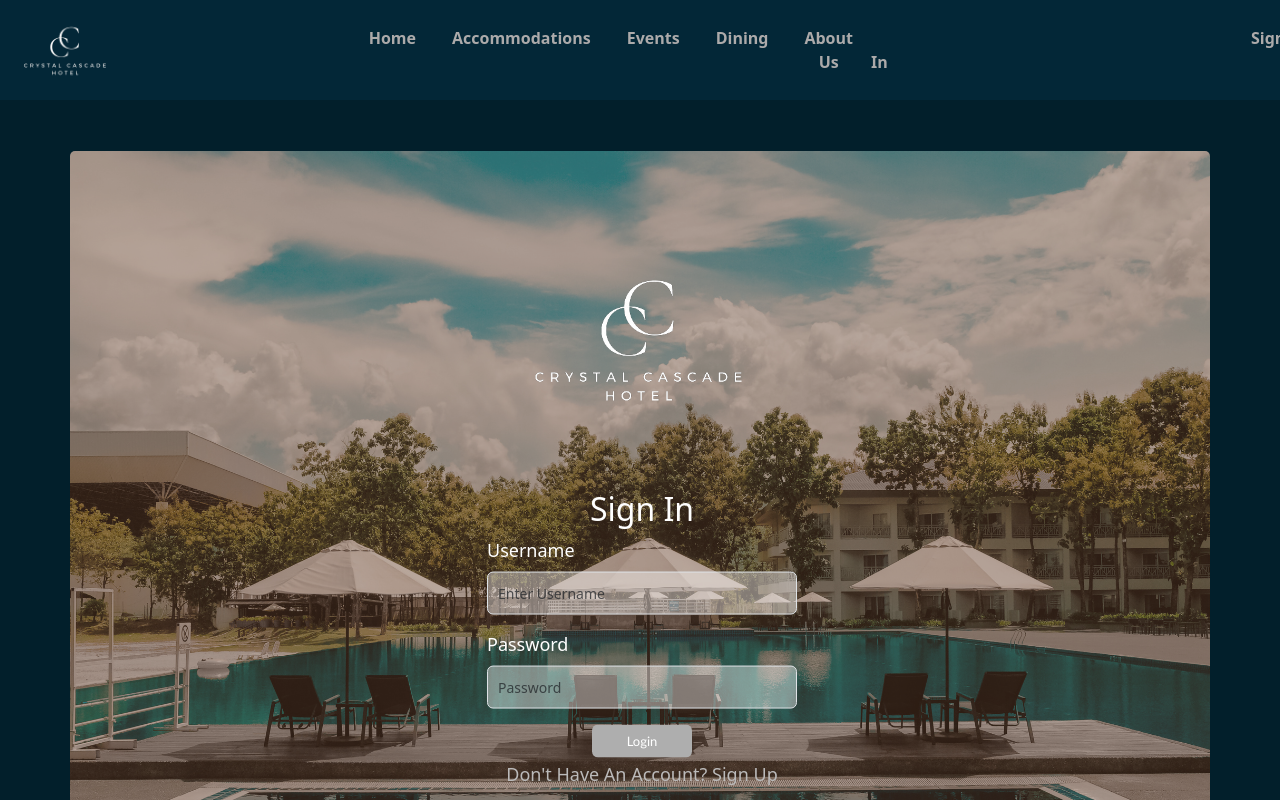
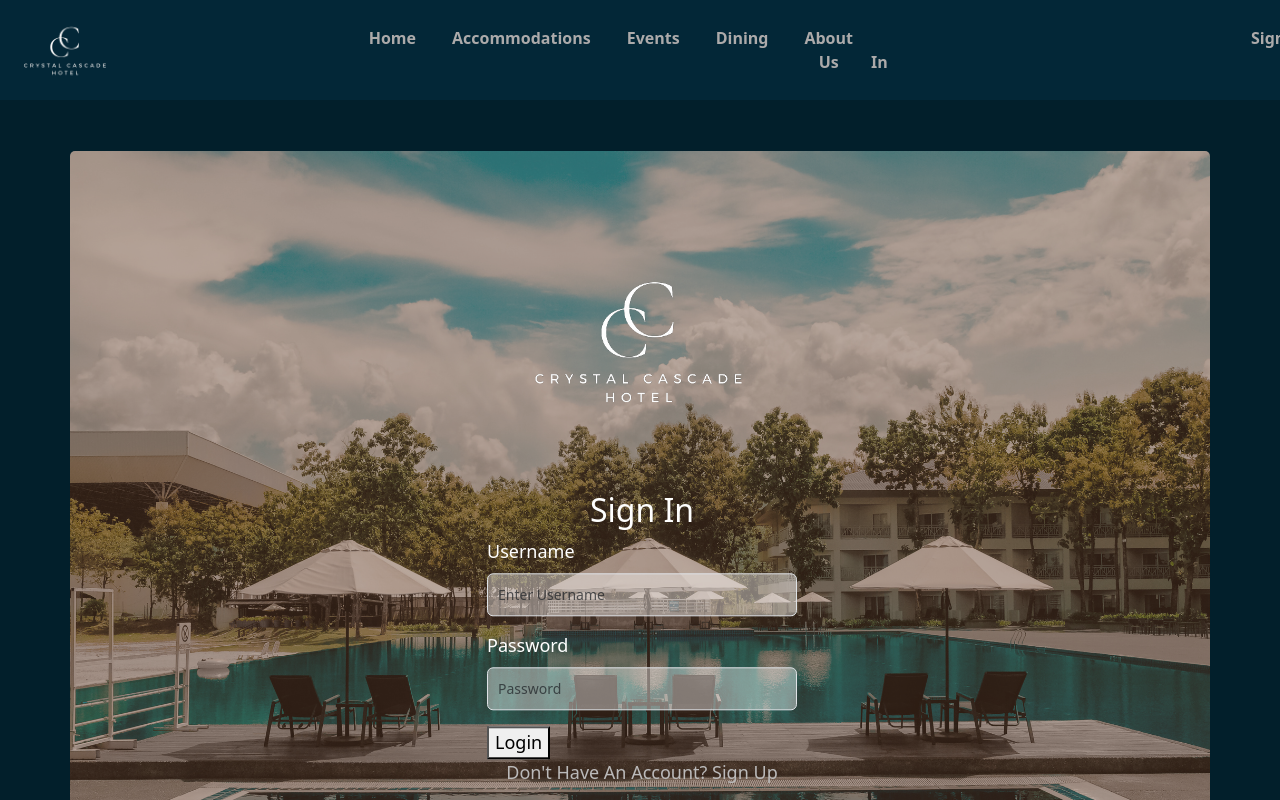
Before and after one commit to shakeeb2001/Final-Full-Stack-Project, a React (Create React App) app in the folder Frontend/front/: page /login in a window 1280 px wide. Shown: the top 800 px of the page. Built offline with nearby package versions, Linux system fonts and the light colour scheme.

Commit message:
button-change

```diff
--- a/Frontend/front/src/pages/login.js
+++ b/Frontend/front/src/pages/login.js
@@ -75,7 +75,7 @@
             onChange={(e) => setPassword(e.target.value)}
           />
         </Form.Group>
-        <button className='btn mx-auto d-block'>Login</button>
+        <button className=''>Login</button>
         <p className="signup-link">
           Don't have an account? <Link className="signup-link-route" to="/signup">Sign Up</Link>
         </p>
```
